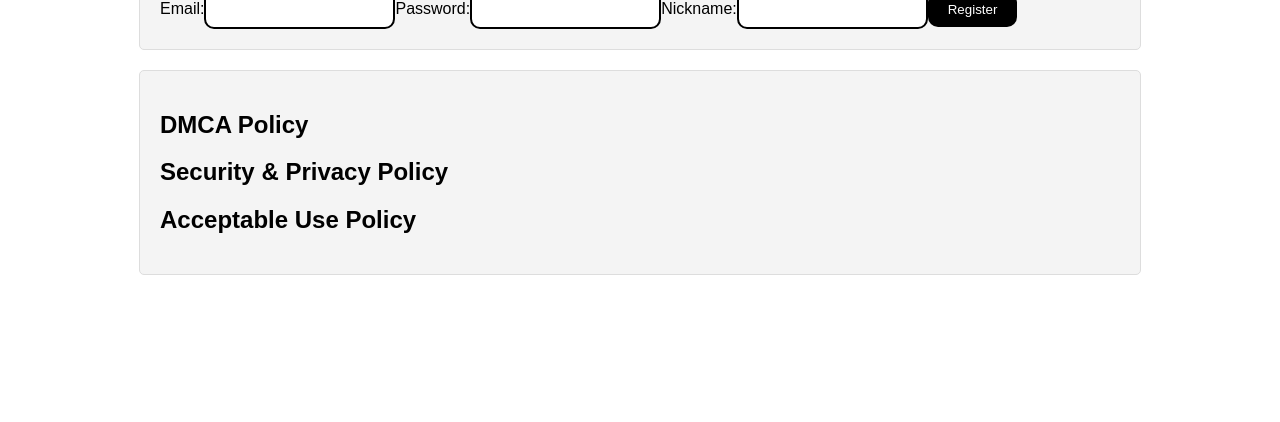
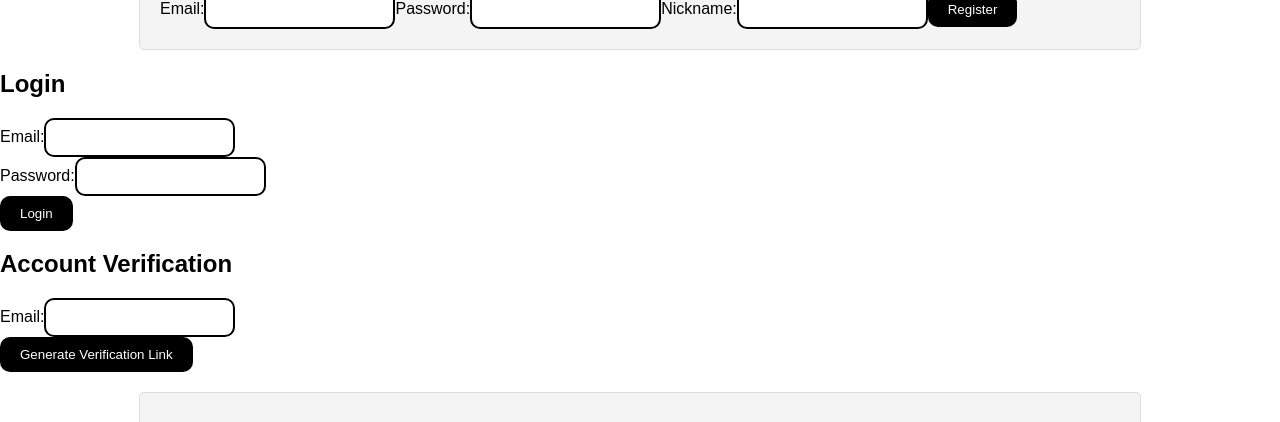
Before and after one commit to noahj9/se3316-njina-lab4-v2, a React (Create React App) app in the folder client/: page / in a window 1280 px wide. Shown: the part 312-734 px from the top of the page. Built offline with nearby package versions, Linux system fonts and the light colour scheme; no server answers.

Commit message:
email verificaiton, login implementation

```diff
--- a/client/src/App.js
+++ b/client/src/App.js
@@ -1,3 +1,4 @@
+import React, { useState, useEffect } from 'react';
 import './App.css';
 
 
@@ -5,12 +6,34 @@ import './App.css';
 import Search from './components/search.js';
 import Register from './components/register.js';
 import PolicyDisplay from './components/policyDisplay.js';
+import getUserInfoFromToken from './utils/decodeToken.js';
+import Verification from './components/verification.js';
+import Login from './components/login.js';
 
 function App() {
+  const [isLoggedIn, setIsLoggedIn] = useState(false);
+  const [isAdmin, setIsAdmin] = useState(false);
+  const [isVerified, setIsVerified] = useState(false);
+
+  useEffect(() => {
+    const userInfo = getUserInfoFromToken();
+
+    if (userInfo) {
+      // update states to determine what is shown on frontend
+      setIsLoggedIn(true);
+      setIsAdmin(userInfo.isAdmin);
+      setIsVerified(userInfo.isVerified);
+    } else {
+      console.log('Token not found or invalid');
+    }
+  }, []);
+
   return (
     <div>
       <Search/>
       <Register/>
+      <Login/>
+      <Verification/>
       <PolicyDisplay/>
     </div>
   );
--- /dev/null
+++ b/client/src/components/login.js
@@ -0,0 +1,61 @@
+import React, { useState } from 'react';
+
+const LoginForm = () => {
+  const [email, setEmail] = useState('');
+  const [password, setPassword] = useState('');
+
+  const handleLogin = async () => {
+    try {
+      const response = await fetch('/api/login', {
+        method: 'POST',
+        headers: {
+          'Content-Type': 'application/json',
+        },
+        body: JSON.stringify({ email, password }),
+      });
+
+      const data = await response.json();
+
+
+      if (response.ok) {
+        console.log('Login successful');
+        localStorage.setItem('token', data.token);
+      } else {
+        console.error('Login failed:', data.message);
+      }
+    } catch (error) {
+      console.error('Error:', error);
+    }
+  };
+
+  return (
+    <div>
+      <h2>Login</h2>
+      <div>
+        <label htmlFor="email">Email:</label>
+        <input
+          type="email"
+          id="email"
+          value={email}
+          onChange={(e) => setEmail(e.target.value)}
+        />
+      </div>
+      <div>
+        <label htmlFor="password">Password:</label>
+        <input
+          type="password"
+          id="password"
+          value={password}
+          onChange={(e) => setPassword(e.target.value)}
+        />
+      </div>
+      <div>
+        <button onClick={handleLogin}>Login</button>
+      </div>
+    </div>
+  );
+};
+
+export default LoginForm;
+
+//AI PROMPT: create me a react component that i can use as a login form.
--- /dev/null
+++ b/client/src/components/verification.js
@@ -0,0 +1,64 @@
+import React, { useState } from 'react';
+
+const AccountVerification = () => {
+  const [email, setEmail] = useState('');
+  const [verificationLink, setVerificationLink] = useState('');
+  const [message, setMessage] = useState('');
+
+  const handleGenerateVerificationLink = async () => {
+    try {
+      const response = await fetch('/api/generateVerificationToken', {
+        method: 'POST',
+        headers: {
+          'Content-Type': 'application/json',
+        },
+        body: JSON.stringify({ email }),
+      });
+
+      const data = await response.json();
+
+      if (response.ok) {
+        setVerificationLink(data.verificationLink);
+        setMessage('Verification link generated successfully. Check below.');
+      } else {
+        setVerificationLink('');
+        setMessage(`Error: ${data.message}`);
+      }
+    } catch (error) {
+      console.error('Error:', error);
+      setVerificationLink('');
+      setMessage('Error generating verification link. Please try again.');
+    }
+  };
+
+  return (
+    <div>
+      <h2>Account Verification</h2>
+      <div>
+        <label htmlFor="email">Email:</label>
+        <input
+          type="email"
+          id="email"
+          value={email}
+          onChange={(e) => setEmail(e.target.value)}
+        />
+      </div>
+      <div>
+        <button onClick={handleGenerateVerificationLink}>Generate Verification Link</button>
+      </div>
+      <div>
+        <p>{message}</p>
+        {verificationLink && (
+          <div>
+            <p>Verification Link:</p>
+            <a href={verificationLink} target="_blank" rel="noopener noreferrer">
+              {verificationLink}
+            </a>
+          </div>
+        )}
+      </div>
+    </div>
+  );
+};
+
+export default AccountVerification;
--- /dev/null
+++ b/client/src/utils/decodeToken.js
@@ -0,0 +1,44 @@
+
+const getUserInfoFromToken = () => {
+    const token = localStorage.getItem('token');
+
+    if (!token) {
+      return null; // Token not found
+    }
+
+    try {
+      // Decode the token
+      //const decodedToken = jwt.decode(token, { complete: true });
+
+      // https://stackoverflow.com/questions/38552003/how-to-decode-jwt-token-in-javascript-without-using-a-library, used a couple times
+    const parseJwt = (token) => {
+        var base64Url = token.split('.')[1];
+        var base64 = base64Url.replace(/-/g, '+').replace(/_/g, '/');
+        var jsonPayload = decodeURIComponent(window.atob(base64).split('').map(function(c) {
+            return '%' + ('00' + c.charCodeAt(0).toString(16)).slice(-2);
+        }).join(''));
+
+        return JSON.parse(jsonPayload);
+    }
+
+      // loggedin user
+      const decodedToken = parseJwt(token)
+
+      // Extract user information from the decoded token
+      const { email, nickname, isVerified, isAdmin } = decodedToken.payload;
+
+      return {
+        email,
+        nickname,
+        isVerified,
+        isAdmin
+      };
+    } catch (error) {
+      console.error('Error decoding token:', error);
+      return null; // Error decoding token
+    }
+  };
+
+  export default getUserInfoFromToken;
+
+  //AI PROMPT: write me a function that i can use to access the token from local storage, decode it, and extract the users nickname, verified status, admin status
```
Also changed, not shown: 1 other file (tests, documents, lock files or other folders).
